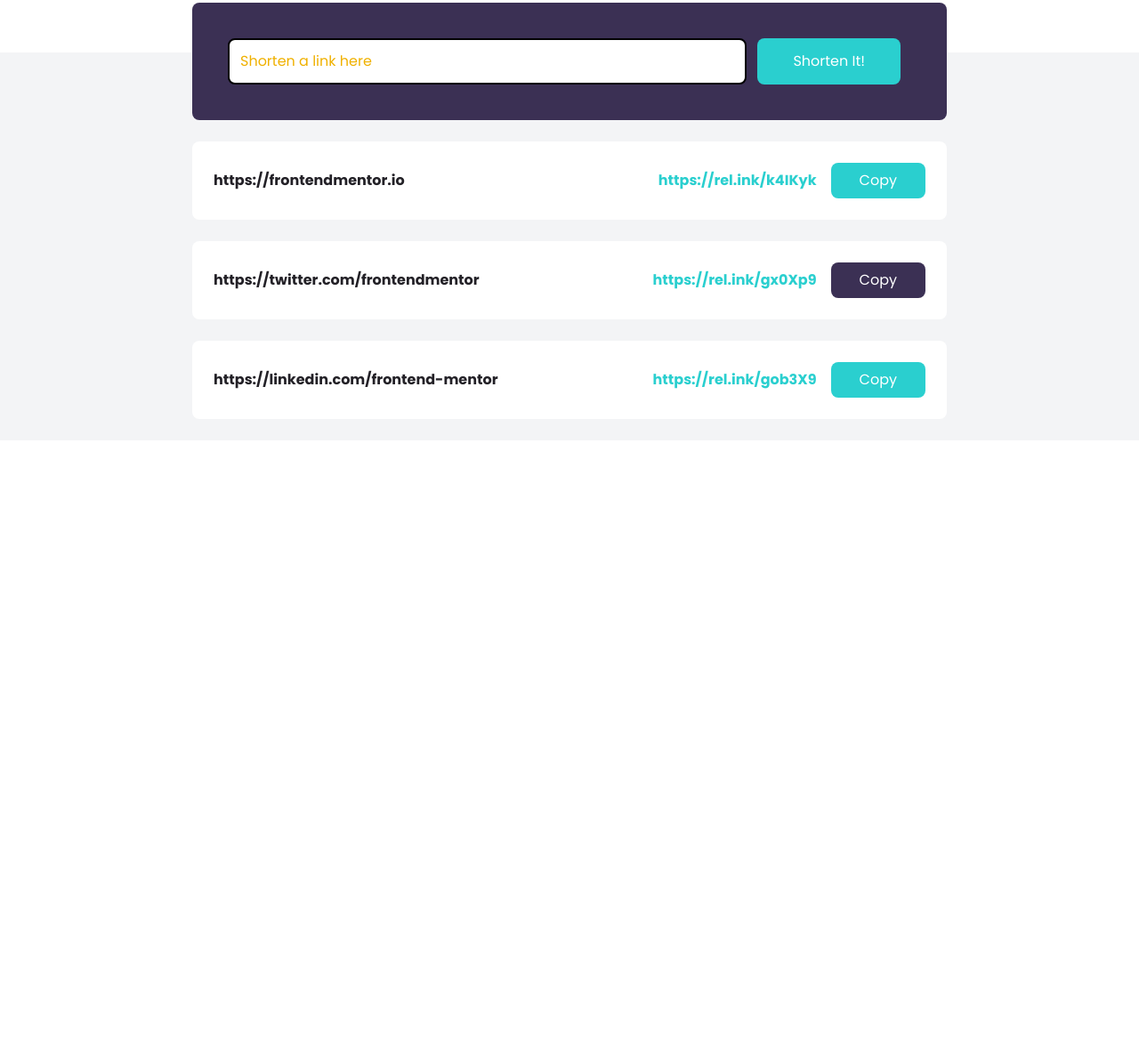
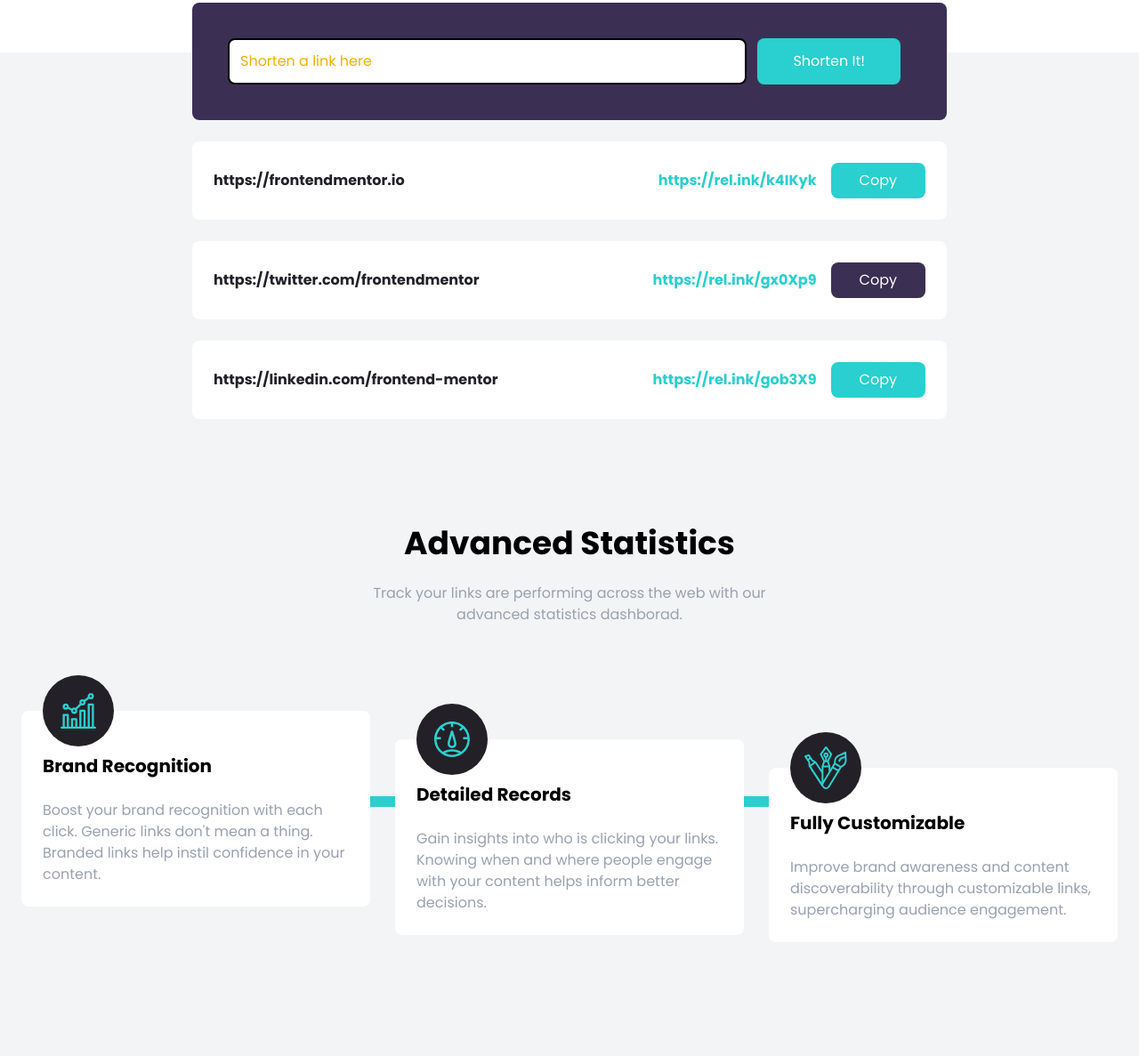
Before and after one commit to Okyanusaydgn/Tailwind_Course_Project, a website: page website-projects/shortly/index.html in a window 1280 px wide. Shown: the part 685-1872 px from the top of the page at 89% size. Before the commit the page ends 1180 px from the top, so only its background shows below. Drawn offline with nearby package versions, Linux system fonts and the light colour scheme; files that its build step writes are made by us from their sources.

Commit message:
add feature boxes section.

```diff
--- a/website-projects/shortly/index.html
+++ b/website-projects/shortly/index.html
@@ -176,5 +176,100 @@
         </div>
       </div>
     </section>
+
+    <!-- Stats Section -->
+    <section id="stats" class="py-24 bg-gray-100">
+      <div class="container mx-auto px-3">
+        <h2 class="text-4xl mb-6 font-bold text-center">Advanced Statistics</h2>
+        <p class="max-w-sm mx-auto text-center text-gray-400 md:max-w-md">
+          Track your links are performing across the web with our advanced
+          statistics dashborad.
+        </p>
+      </div>
+    </section>
+    <!-- Feature Box Section -->
+    <section id="features" class="pb-32 bg-gray-100">
+      <div
+        class="relative container flex flex-col items-start px-6 mx-auto md:flex-row md:space-x-7"
+      >
+        <!-- Horizontal Line -->
+        <div
+          class="hidden absolute top-24 left-16 w-10/12 h-3 bg-cyan md:block"
+        ></div>
+        <!-- Vertical Line -->
+        <div class="absolute w-2 left-1/2 h-full -ml-1 bg-cyan md:hidden"></div>
+        <!-- Box 1 -->
+        <div
+          class="relative flex flex-col p-6 space-y-6 bg-white rounded-lg md:w-1/3"
+        >
+          <!-- Image Positioning -->
+          <div class="absolute -ml-10 left-1/2 -top-10 md:left-16">
+            <!-- Image Container For Background & Center -->
+            <div
+              class="flex items-center justify-center w-20 h-20 p-4 rounded-full bg-very-dark-violet"
+            >
+              <img src="images/icon-brand-recognition.svg" alt="" />
+            </div>
+          </div>
+          <h5
+            class="pt-6 text-xl font-bold text-center capitalize md:text-left"
+          >
+            Brand Recognition
+          </h5>
+          <p class="text-center text-gray-400 md:text-left">
+            Boost your brand recognition with each click. Generic links don't
+            mean a thing. Branded links help instil confidence in your content.
+          </p>
+        </div>
+
+        <!-- Box 2 -->
+        <div
+          class="relative flex flex-col mt-24 p-6 space-y-6 bg-white rounded-lg md:mt-8 md:w-1/3"
+        >
+          <!-- Image Positioning -->
+          <div class="absolute -ml-10 left-1/2 -top-10 md:left-16">
+            <!-- Image Container For Background & Center -->
+            <div
+              class="flex items-center justify-center w-20 h-20 p-4 rounded-full bg-very-dark-violet"
+            >
+              <img src="images/icon-detailed-records.svg" alt="" />
+            </div>
+          </div>
+          <h5
+            class="pt-6 text-xl font-bold text-center capitalize md:text-left"
+          >
+            Detailed records
+          </h5>
+          <p class="text-center text-gray-400 md:text-left">
+            Gain insights into who is clicking your links. Knowing when and
+            where people engage with your content helps inform better decisions.
+          </p>
+        </div>
+
+        <!-- Box 3 -->
+        <div
+          class="relative flex flex-col p-6 mt-24 space-y-6 bg-white rounded-lg md:mt-16 md:w-1/3"
+        >
+          <!-- Image Positioning -->
+          <div class="absolute -ml-10 left-1/2 -top-10 md:left-16">
+            <!-- Image Container For Background & Center -->
+            <div
+              class="flex items-center justify-center w-20 h-20 p-4 rounded-full bg-very-dark-violet"
+            >
+              <img src="images/icon-fully-customizable.svg" alt="" />
+            </div>
+          </div>
+          <h5
+            class="pt-6 text-xl font-bold text-center capitalize md:text-left"
+          >
+            Fully customizable
+          </h5>
+          <p class="text-center text-gray-400 md:text-left">
+            Improve brand awareness and content discoverability through
+            customizable links, supercharging audience engagement.
+          </p>
+        </div>
+      </div>
+    </section>
   </body>
 </html>
```
